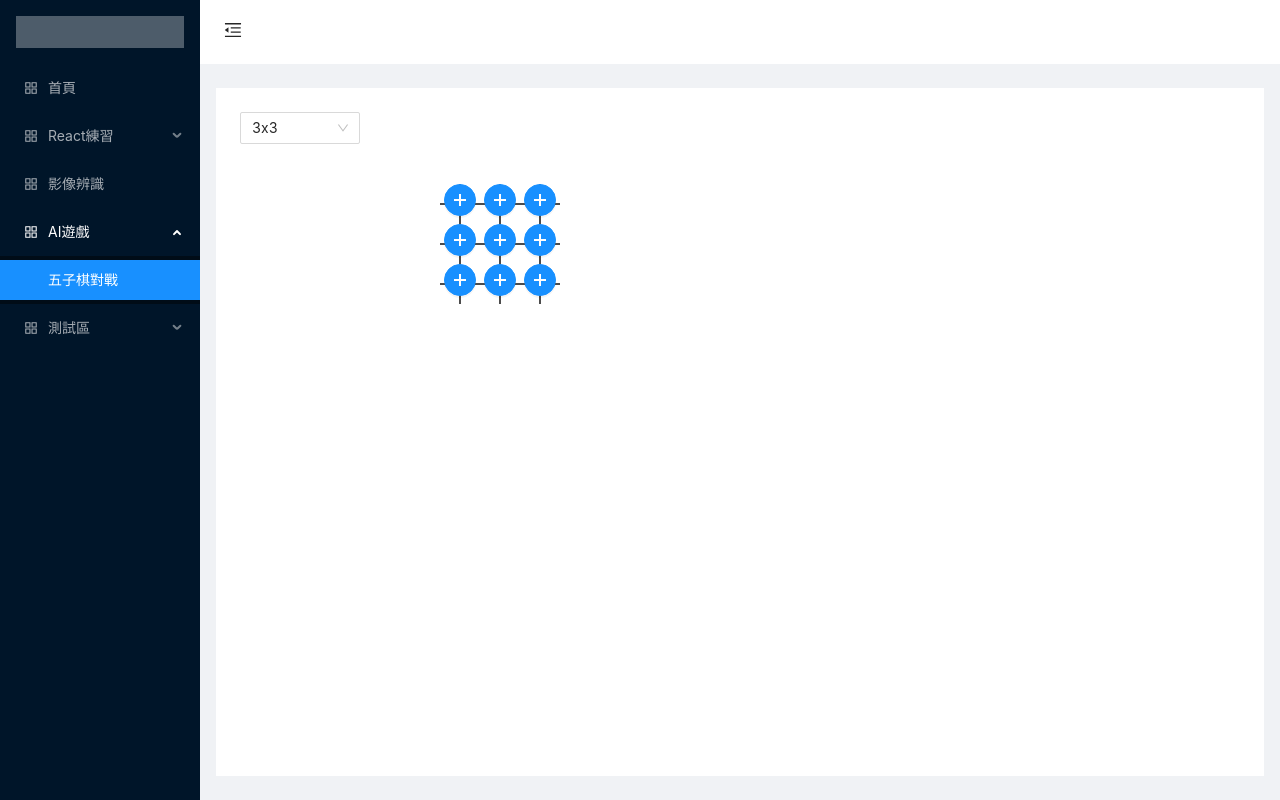
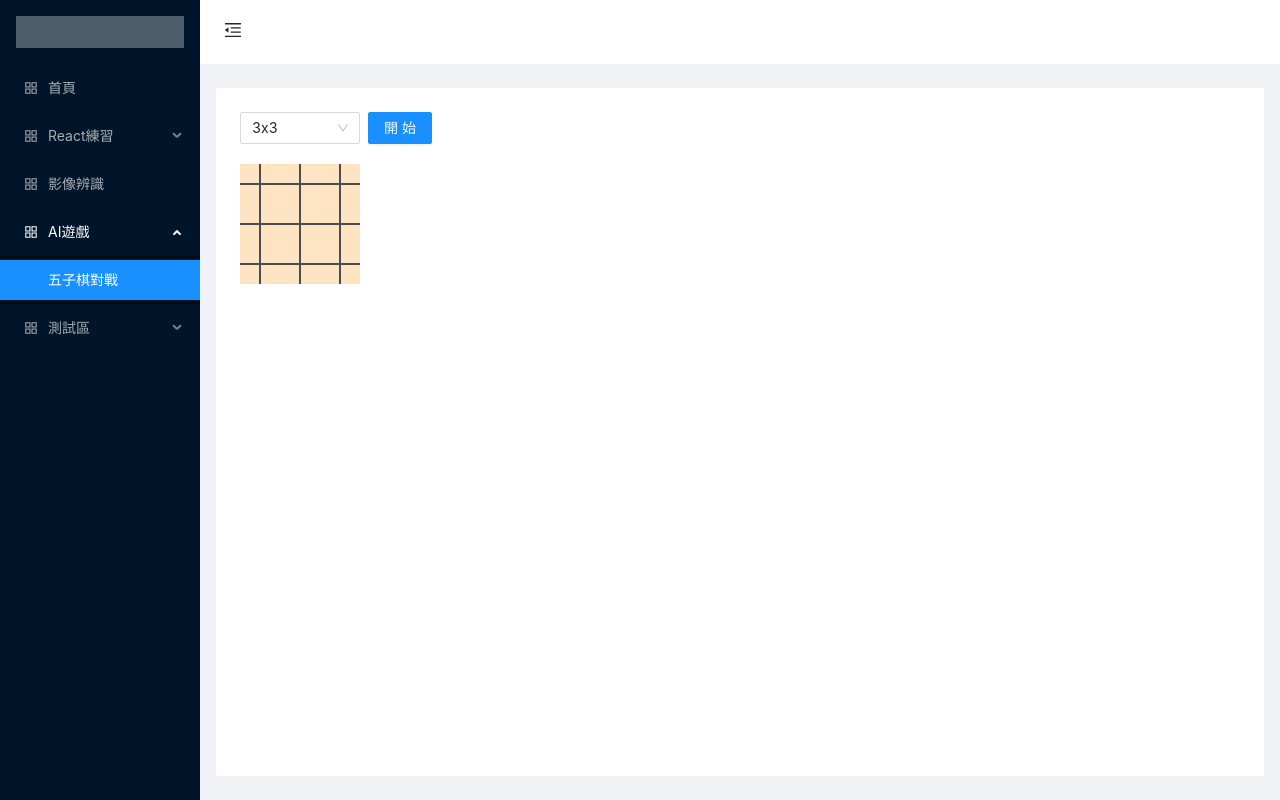
Before and after one commit to YueLung/react_frontend, a React (Create React App) app: page /ai/gomoku in a window 1280 px wide. Built offline with nearby package versions, Linux system fonts and the light colour scheme.

Commit message:
add gomoku random ai play

```diff
--- a/src/pages/gomoku/GomokuPage.css
+++ b/src/pages/gomoku/GomokuPage.css
@@ -1,7 +1,6 @@
 #goban {
-  padding-top: 40px;
-  width: 600px;
-  margin: auto;
+  margin-top: 20px;
+  background-color: bisque;
 }
 
 .row {
@@ -25,3 +24,34 @@
       transparent 52%);
   text-align: center;
 }
+
+[class*="chess"] {
+  font-size: 0;
+  box-shadow: none;
+  border: none !important;
+}
+
+[class*="chess"]:hover {
+  /* background: transparent; */
+}
+
+.none-chess,
+.none-chess:hover,
+.none-chess:focus,
+.none-chess:active {
+  background: transparent;
+}
+
+.black-chess,
+.black-chess:hover,
+.black-chess:focus,
+.black-chess:active {
+  background: #000;
+}
+
+.white-chess,
+.white-chess:hover,
+.white-chess:focus,
+.white-chess:active {
+  background: #fff;
+}
--- a/src/pages/gomoku/GomokuPage.js
+++ b/src/pages/gomoku/GomokuPage.js
@@ -1,38 +1,133 @@
 import React, { useState, useEffect } from 'react';
-import { Button, Select } from 'antd';
-import { PlusOutlined } from '@ant-design/icons';
+import { Button, Select, Alert } from 'antd';
 import './GomokuPage.css';
+import { WHITE_PLAYER, BLACK_PLAYER, NONE_CHESS, BLACK_CHESS, WHITE_CHESS } from './logic/define.js';
+import { isWin, isTie } from './logic/connectStrategy.js';
+import { rdnPlayChess } from './logic/randomAi.js';
 const { Option } = Select;
 
+const GomokuPage = () => {
+  const [boardStyle, setBoardStyle] = useState({ width: '120px', height: '120px' });
+  const [selectedBoardSize, setSelectedBoardSize] = useState(3);
+  const [currentBoardSize, setCurrentBoardSize] = useState(selectedBoardSize);
+  const [boardModel, setBoardModel] = useState(Array.from({ length: currentBoardSize }, () => Array.from({ length: currentBoardSize }, () => NONE_CHESS)));
+  // const [tableModel, setTableModel] = useState(Array(currenTableSize).fill(Array(currenTableSize).fill(NONE_CHESS)));
+  const [currentPlayer, setCurrentPlayer] = useState(BLACK_PLAYER);
+  const [isEndGame, setIsEndGame] = useState(false);
+  const [message, setMessage] = useState('');
 
-const GomokuPage = () => {
-  const [tableLength, setTableLength] = useState(3);
-  // console.log('GomokuPage');
+  // useEffect()
+
+  const updatePlayRule = () => {
+    if (selectedBoardSize === 3) setBoardStyle({ width: '120px', height: '120px' });
+    else if (selectedBoardSize === 5) setBoardStyle({ width: '200px', height: '200px' });
+    else if (selectedBoardSize === 10) setBoardStyle({ width: '400px', height: '400px' });
+
+    setIsEndGame(false);
+    setCurrentBoardSize(selectedBoardSize);
+    setBoardModel(Array.from({ length: selectedBoardSize }, () => Array.from({ length: selectedBoardSize }, () => NONE_CHESS)));
+    setCurrentPlayer(BLACK_PLAYER);
+  }
+
+  const playChess = (x, y, chessType) => {
+    setBoardModel(prev => {
+      let array = [...prev];
+      array[y][x] = chessType;
+      return array;
+    });
+
+    // if (currentPlayer === BLACK_PLAYER) setCurrentPlayer(WHITE_PLAYER);
+    // else if (currentPlayer === WHITE_PLAYER) setCurrentPlayer(BLACK_PLAYER);
+  }
+
+  function checkEndGame(chessType, x, y) {
+    const boardInfo = { board: boardModel, boardSize: currentBoardSize, winCount: currentBoardSize === 3 ? 3 : 5 };
+    const _isWin = isWin(
+      boardInfo,
+      { chessType, x, y }
+    );
+
+    const _isTie = isTie(boardInfo);
+    if (_isWin) {
+      setIsEndGame(true);
+      setMessage(chessType === BLACK_CHESS ? '黑棋獲勝' : '白棋獲勝');
+      return true;
+    }
+    else if (_isTie) {
+      setIsEndGame(true);
+      setMessage('平手');
+      return true;
+    }
+    return false;
+  }
+
+  const onBoardClick = (i, j) => {
+    if (boardModel[i][j] !== NONE_CHESS) return;
+    if (isEndGame) return;
+
+    const chessType = currentPlayer === BLACK_PLAYER ? BLACK_CHESS : WHITE_CHESS;
+    playChess(j, i, chessType);
+
+    setTimeout(() => {
+      if (checkEndGame(chessType, j, i) === false) {
+        let aiPlayPosition = rdnPlayChess(boardModel, currentBoardSize);
+        const aiChessType = chessType === BLACK_CHESS ? WHITE_CHESS : BLACK_CHESS;
+        playChess(aiPlayPosition.x, aiPlayPosition.y, aiChessType);
+        setTimeout(() => {
+          checkEndGame(aiChessType, aiPlayPosition.x, aiPlayPosition.y);
+        }, 10)
+      }
+    }, 10);
+  }
+
+  const getStyle = (i, j) => {
+    if (boardModel[i][j] === NONE_CHESS) return 'none-chess';
+    if (boardModel[i][j] === BLACK_CHESS) return 'black-chess';
+    if (boardModel[i][j] === WHITE_CHESS) return 'white-chess';
+  }
+
+  // console.log(tableModel,'tableModel');
 
   return (
     <>
       <Select
         defaultValue="3"
         style={{ width: 120 }}
-        onChange={(value) => { setTableLength(+value); }}
+        className="mr-2"
+        onChange={(value) => setSelectedBoardSize(+value)}
       >
         <Option value="3">3x3</Option>
         <Option value="5">5x5</Option>
         <Option value="10">10x10</Option>
       </Select>
 
-      <div id="goban">
+      <Button
+        type="primary"
+        onClick={updatePlayRule}
+      >
+        開始
+      </Button>
+
+      <div id="goban" style={boardStyle}>
         {
           Array.from(
-            { length: tableLength },
+            { length: currentBoardSize },
             (_, i) => (
               <div className="row r-0" key={i}>
                 {
                   Array.from(
-                    { length: tableLength },
+                    { length: currentBoardSize },
                     (_, j) => (
                       <div className="col" key={j}>
-                        <Button type="primary" shape="circle" icon={<PlusOutlined />} />
+                        <Button
+                          type="primary"
+                          shape="circle"
+                          // icon={<PlusOutlined />}
+                          onClick={() => onBoardClick(i, j)}
+                          className={getStyle(i, j)}
+                        >
+                          ""
+                        </Button>
                       </div>
                     ))
                 }
@@ -40,6 +135,10 @@ const GomokuPage = () => {
             ))
         }
       </div>
+
+      {isEndGame &&
+        <Alert className="mt-2" message={message} type="success" />
+      }
     </>
   )
 }
--- /dev/null
+++ b/src/pages/gomoku/logic/connectStrategy.js
@@ -0,0 +1,61 @@
+import { NONE_CHESS } from './define.js';
+
+
+export function isWin(boardInfo, checkedChessInfo) {
+  return isWinHorizontal(boardInfo, checkedChessInfo) || isWinVertical(boardInfo, checkedChessInfo) ||
+    isWinRightOblique(boardInfo, checkedChessInfo) || isWinLeftOblique(boardInfo, checkedChessInfo);
+}
+
+export function isTie(boardInfo) {
+  let res = true;
+
+  for (let y = 0; y < boardInfo.boardSize; y++) {
+    for (let x = 0; x < boardInfo.boardSize; x++) {
+      if (boardInfo.board[y][x] === NONE_CHESS) {
+        res = false;
+        break;
+      }
+    }
+  }
+  return res;
+}
+
+function isWinHorizontal(boardInfo, checkedChessInfo) {
+  return getConnectCount(boardInfo, checkedChessInfo, 1, 0) +
+    getConnectCount(boardInfo, checkedChessInfo, -1, 0) - 1 === boardInfo.winCount;
+}
+
+function isWinVertical(boardInfo, checkedChessInfo) {
+  return getConnectCount(boardInfo, checkedChessInfo, 0, 1) +
+    getConnectCount(boardInfo, checkedChessInfo, 0, -1) - 1 === boardInfo.winCount;
+}
+
+function isWinRightOblique(boardInfo, checkedChessInfo) {
+  return getConnectCount(boardInfo, checkedChessInfo, -1, 1) +
+    getConnectCount(boardInfo, checkedChessInfo, 1, -1) - 1 === boardInfo.winCount;
+}
+
+function isWinLeftOblique(boardInfo, checkedChessInfo) {
+  return getConnectCount(boardInfo, checkedChessInfo, 1, 1) +
+    getConnectCount(boardInfo, checkedChessInfo, -1, -1) - 1 === boardInfo.winCount;
+}
+
+function getConnectCount(boardInfo, checkedChessInfo, volumeX, volumeY) {
+  let res = 0;
+
+  let x = checkedChessInfo.x;
+  let y = checkedChessInfo.y;
+
+  while (boardInfo.board[y][x] === checkedChessInfo.chessType) {
+    res++;
+    x += volumeX;
+    y += volumeY;
+
+    if ((y < 0 || y >= boardInfo.boardSize) ||
+      (x < 0 || x >= boardInfo.boardSize)) {
+      break;
+    }
+  }
+
+  return res;
+}
--- /dev/null
+++ b/src/pages/gomoku/logic/define.js
@@ -0,0 +1,6 @@
+export const WHITE_PLAYER = 'WHITE_PLAYER';
+export const BLACK_PLAYER = 'BLACK_PLAYER';
+
+export const NONE_CHESS = -1;
+export const BLACK_CHESS = 0;
+export const WHITE_CHESS = 1;
--- /dev/null
+++ b/src/pages/gomoku/logic/randomAi.js
@@ -0,0 +1,11 @@
+import { NONE_CHESS } from './define.js';
+
+
+export function rdnPlayChess(board, boardSize) {
+  for (let i = 0; i < 999; ++i) {
+    let x = Math.floor(Math.random() * boardSize);
+    let y = Math.floor(Math.random() * boardSize);
+
+    if (board[y][x] === NONE_CHESS) return { x, y }
+  }
+}
--- a/src/pages/shopping/manage/components/AddCategoryDialogue.js
+++ b/src/pages/shopping/manage/components/AddCategoryDialogue.js
@@ -4,8 +4,6 @@ import { Button, Modal, Form, Input } from 'antd';
 const AddCategoryDialogue = ({ visible, onCancel, onUpdate }) => {
   const [form] = Form.useForm();
   const [btnLoading, setBtnLoading] = useState(false);
-
-  console.log('AddCategoryDialogue', visible)
 
   const onFinish = (values) => {
     setBtnLoading(true);
```
